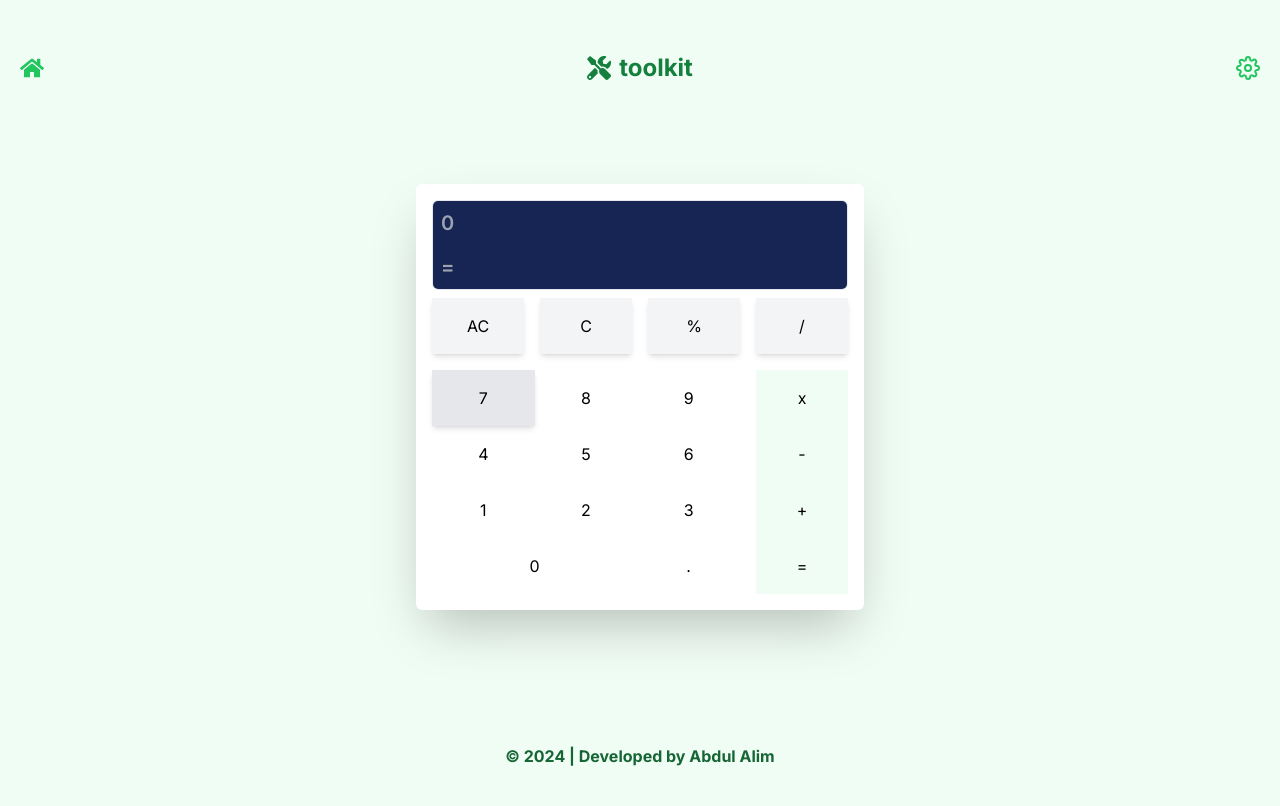
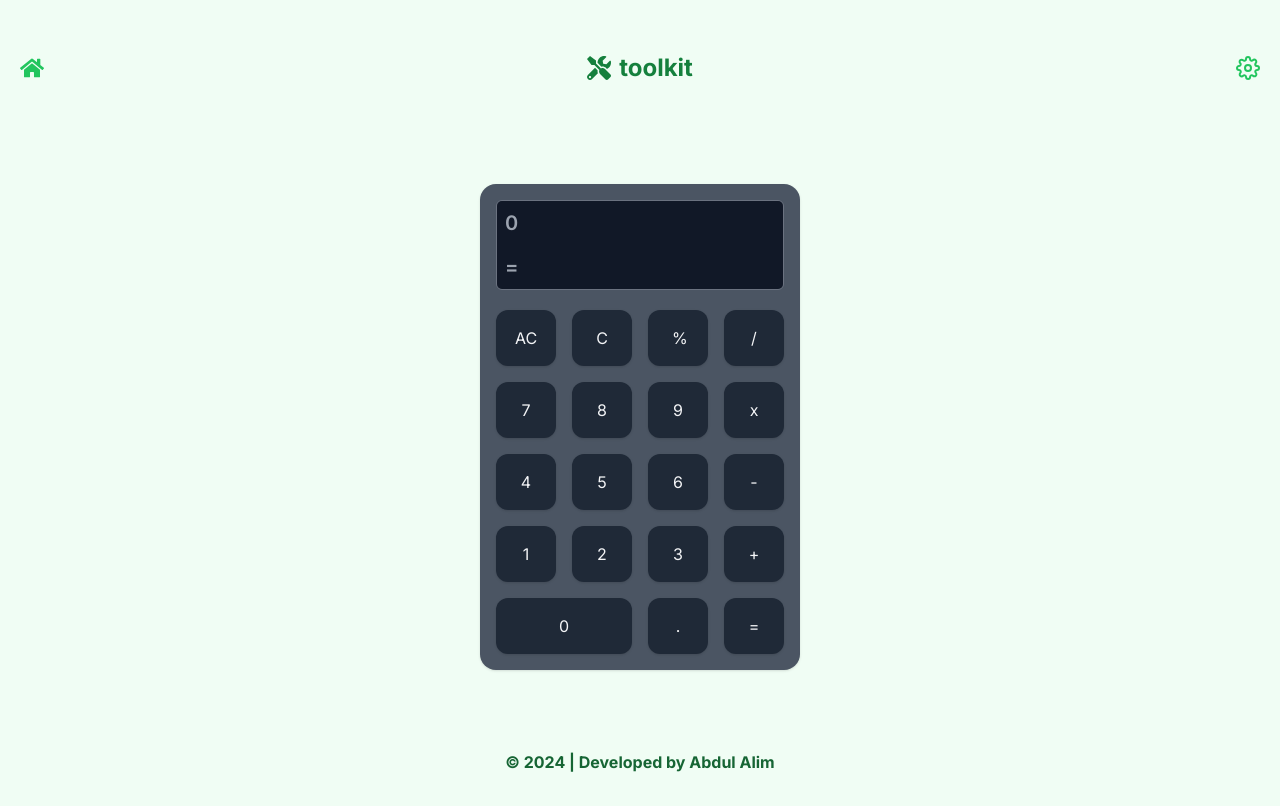
Before and after one commit to DevAbdulAlim/toolkit, a Next.js app: page /calculator in a window 1280 px wide. Built offline with nearby package versions, Linux system fonts and the light colour scheme.

Commit message:
updated calculator design

```diff
--- a/app/calculator/page.tsx
+++ b/app/calculator/page.tsx
@@ -46,15 +46,16 @@ export default function Home() {
       setInput(input + value);
     }
   };
+
   return (
     <div
       className="py-12 flex justify-center  items-center p-3"
       onKeyDown={handleKeyDown}
     >
-      <div className="shadow-2xl max-w-md bg-white rounded-md p-4">
-        <div className="border text-xl mb-2 text-white rounded-md overflow-hidden font-semibold">
+      <div className="shadow max-w-[320px] bg-gray-600 rounded-2xl p-4">
+        <div className="border border-gray-500 text-xl mb-5 text-gray-100 rounded-md overflow-hidden font-semibold">
           <input
-            className="p-2 bg-blue-950  w-full focus:outline-none"
+            className="p-2 bg-gray-900  w-full focus:outline-none"
             type="text"
             name="input"
             value={input}
@@ -62,7 +63,7 @@ export default function Home() {
             placeholder="0"
           />
           <input
-            className="p-2 bg-blue-950 w-full focus:outline-none"
+            className="p-2 bg-gray-900 w-full focus:outline-none"
             type="text"
             name="result"
             value={result}
@@ -70,112 +71,112 @@ export default function Home() {
             readOnly
           />
         </div>
-        <div className="grid gap-4 grid-cols-4">
+        <div className="grid gap-4 text-gray-100 grid-cols-4">
           <button
             type="button"
-            className="shadow-md bg-gray-100 py-4 px-6"
+            className="shadow flex justify-center bg-gray-800 rounded-xl py-4 px-6"
             onClick={handleAllClear}
           >
             AC
           </button>
           <button
             type="button"
-            className="shadow-md bg-gray-100 py-4 px-6"
+            className="shadow bg-gray-800 rounded-xl py-4 px-6"
             onClick={handleClear}
           >
             C
           </button>
           <button
             type="button"
-            className="shadow-md bg-gray-100 py-4 px-6"
+            className="shadow bg-gray-800 rounded-xl py-4 px-6"
             onClick={() => handleClick("%")}
           >
             %
           </button>
           <button
             type="button"
-            className="shadow-md bg-gray-100 py-4 px-6"
+            className="shadow bg-gray-800 rounded-xl py-4 px-6"
             onClick={() => handleClick("/")}
           >
             /
           </button>
         </div>
-        <div className="grid grid-cols-4 gap-4 mt-4">
+        <div className="grid grid-cols-4 text-gray-100 gap-4 mt-4">
           <div className="col-span-3">
-            <div className="grid grid-cols-3 ">
+            <div className="grid grid-cols-3 gap-4 ">
               <button
                 type="button"
-                className="py-4 shadow-md bg-gray-200 px-6"
+                className="py-4 shadow  bg-gray-800 rounded-xl px-6"
                 onClick={() => handleClick("7")}
               >
                 7
               </button>
               <button
                 type="button"
-                className=" py-4 px-6"
+                className="py-4 shadow  bg-gray-800 rounded-xl px-6"
                 onClick={() => handleClick("8")}
               >
                 8
               </button>
               <button
                 type="button"
-                className=" py-4 px-6"
+                className="py-4 shadow  bg-gray-800 rounded-xl px-6"
                 onClick={() => handleClick("9")}
               >
                 9
               </button>
               <button
                 type="button"
-                className=" py-4 px-6"
+                className="py-4 shadow  bg-gray-800 rounded-xl px-6"
                 onClick={() => handleClick("4")}
               >
                 4
               </button>
               <button
                 type="button"
-                className=" py-4 px-6"
+                className="py-4 shadow  bg-gray-800 rounded-xl px-6"
                 onClick={() => handleClick("5")}
               >
                 5
               </button>
               <button
                 type="button"
-                className=" py-4 px-6"
+                className="py-4 shadow  bg-gray-800 rounded-xl px-6"
                 onClick={() => handleClick("6")}
               >
                 6
               </button>
               <button
                 type="button"
-                className=" py-4 px-6"
+                className="py-4 shadow  bg-gray-800 rounded-xl px-6"
                 onClick={() => handleClick("1")}
               >
                 1
               </button>
               <button
                 type="button"
-                className=" py-4 px-6"
+                className="py-4 shadow  bg-gray-800 rounded-xl px-6"
                 onClick={() => handleClick("2")}
               >
                 2
               </button>
               <button
                 type="button"
-                className=" py-4 px-6"
+                className="py-4 shadow  bg-gray-800 rounded-xl px-6"
                 onClick={() => handleClick("3")}
               >
                 3
               </button>
               <button
                 type="button"
-                className=" py-4 px-6 col-span-2"
+                className=" py-4 px-6 shadow  bg-gray-800 rounded-xl col-span-2"
                 onClick={() => handleClick("0")}
               >
                 0
               </button>
               <button
                 type="button"
-                className=" py-4 px-6"
+                className=" py-4 shadow  bg-gray-800 rounded-xl px-6"
                 onClick={() => handleClick(".")}
               >
                 .
@@ -183,31 +184,31 @@ export default function Home() {
             </div>
           </div>
           {/* functions */}
-          <div className="grid bg-green-50 gri-cols-1">
+          <div className="grid  gri-cols-1 gap-4">
             <button
               type="button"
-              className=" py-4 px-6"
+              className=" py-4 shadow  bg-gray-800 rounded-xl px-6"
               onClick={() => handleClick("*")}
             >
               x
             </button>
             <button
               type="button"
-              className=" py-4 px-6"
+              className=" py-4 shadow  bg-gray-800 rounded-xl px-6"
               onClick={() => handleClick("-")}
             >
               -
             </button>
             <button
               type="button"
-              className=" py-4 px-6"
+              className=" py-4 shadow  bg-gray-800 rounded-xl px-6"
               onClick={() => handleClick("+")}
             >
               +
             </button>
             <button
               type="button"
-              className=" py-4 px-6"
+              className=" py-4 shadow  bg-gray-800 rounded-xl px-6"
               onClick={() => handleClick("=")}
             >
               =
```
